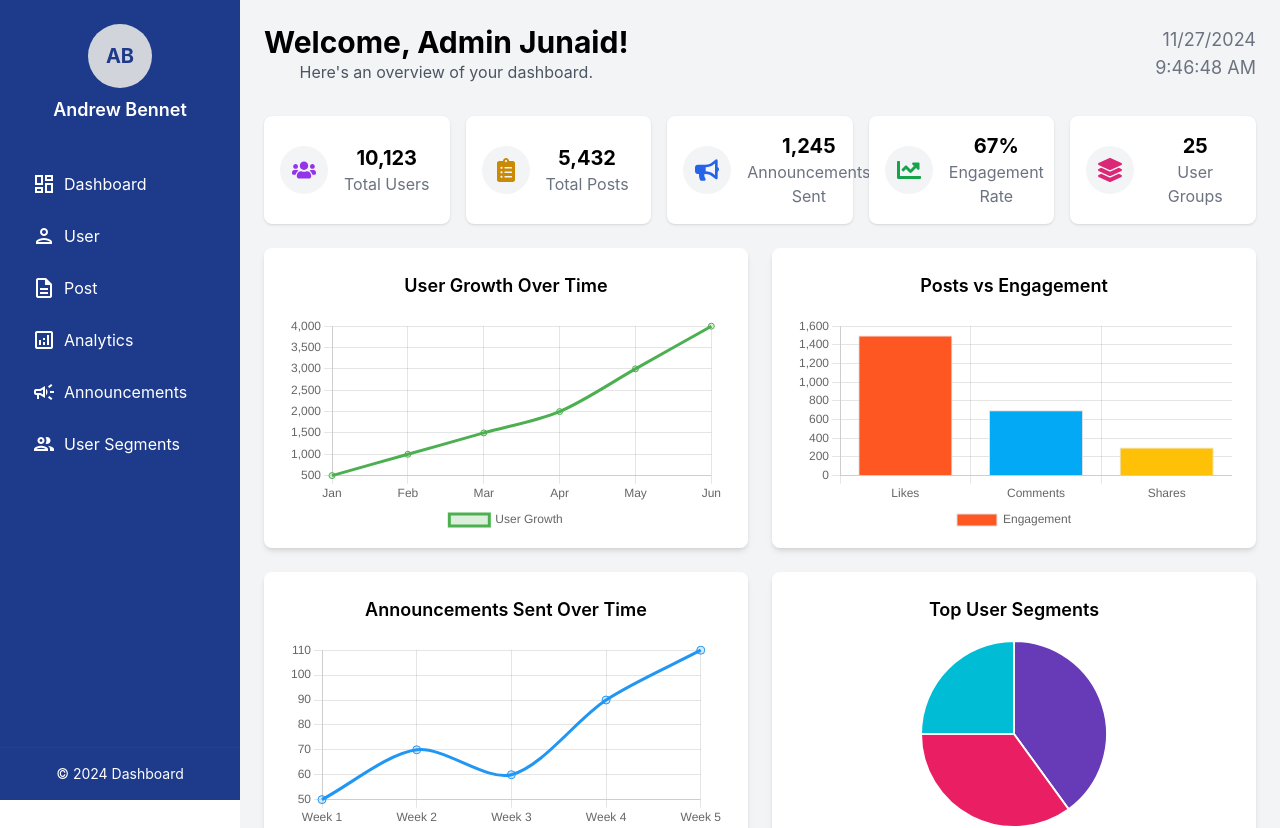
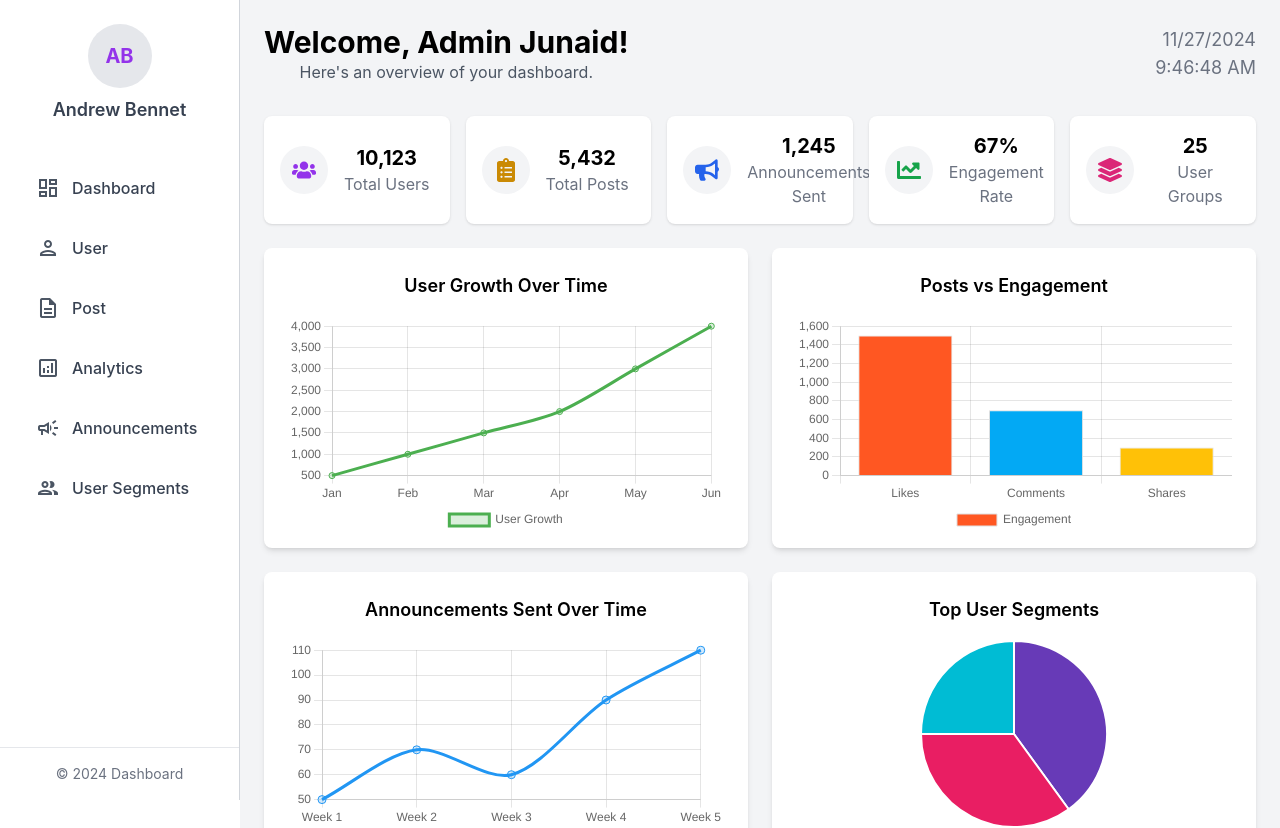
Before and after one commit to JunaidJamshid123/Instagram-AdminPanel, a React (Create React App) app in the folder frontend/: page / in a window 1280 px wide. Shown: the top 828 px of the page. Built offline with nearby package versions, Linux system fonts and the light colour scheme.

Commit message:
Finalizing Frontend

```diff
--- a/frontend/src/components/sidebar.js
+++ b/frontend/src/components/sidebar.js
@@ -2,13 +2,13 @@ import React from "react";
 
 function Sidebar({ setActivePage }) {
   return (
-    <div className="h-screen w-60 bg-blue-900 text-white flex flex-col justify-between fixed">
+    <div className="h-screen w-60 bg-white text-black flex flex-col justify-between fixed border-r border-gray-300">
       {/* Profile Section */}
       <div className="flex flex-col items-center py-6">
-        <div className="bg-gray-300 w-16 h-16 rounded-full flex items-center justify-center text-xl font-bold text-blue-900">
+        <div className="bg-gray-200 w-16 h-16 rounded-full flex items-center justify-center text-xl font-bold text-purple-600">
           AB
         </div>
-        <h2 className="mt-2 text-lg font-semibold">Andrew Bennet</h2>
+        <h2 className="mt-2 text-lg font-semibold text-gray-700">Andrew Bennet</h2>
       </div>
 
       {/* Navigation Links */}
@@ -24,18 +24,18 @@ function Sidebar({ setActivePage }) {
           ].map((item, index) => (
             <li
               key={index}
-              className="flex items-center space-x-2 hover:bg-blue-700 p-2 rounded-md cursor-pointer"
+              className="flex items-center space-x-3 hover:bg-gray-100 p-3 rounded-md cursor-pointer transition-colors duration-200 text-gray-700"
               onClick={() => setActivePage(item.value)} // Update active page on click
             >
-              <span className="material-icons-outlined">{item.icon}</span>
-              <span>{item.label}</span>
+              <span className="material-icons-outlined text-gray-600">{item.icon}</span>
+              <span className="font-medium">{item.label}</span>
             </li>
           ))}
         </ul>
       </nav>
 
       {/* Footer */}
-      <div className="text-center py-4 text-sm border-t border-gray-700">
+      <div className="text-center py-4 text-sm border-t border-gray-200 text-gray-500">
         © 2024 Dashboard
       </div>
     </div>
```
